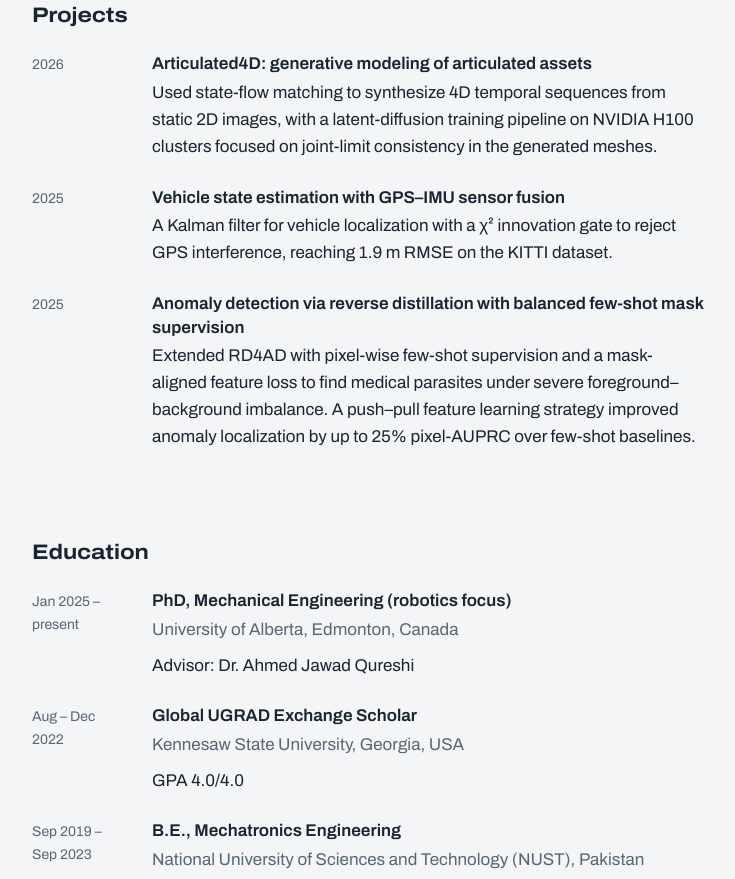
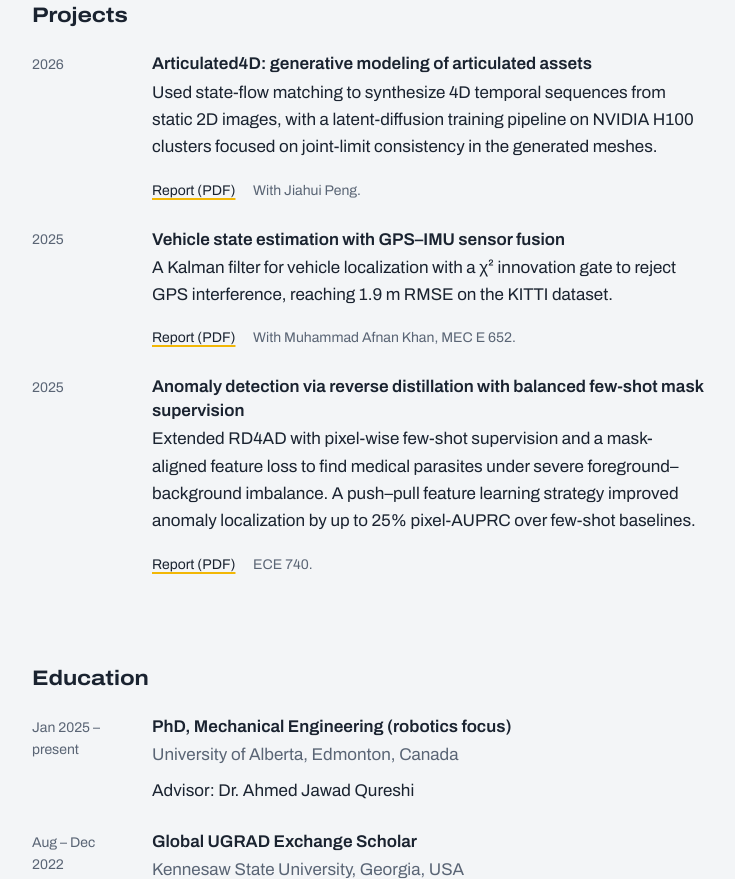
Before and after one commit to HasanAshraf/HasanAshraf.github.io, a plain HTML site: page index.html in a window 1280 px wide. Shown: the part 3478-4357 px from the top of the page, without its empty margins (448-1183 px from the left). Drawn offline with Linux system fonts and the light colour scheme.

Commit message:
Link project reports from the Projects section
Adds "Report (PDF)" links to the three projects, pointing to files/reports/. The three PDFs are uploaded to this branch separately.

```diff
--- a/index.html
+++ b/index.html
@@ -292,6 +292,7 @@
             <div>
               <p class="item-title">Articulated4D: generative modeling of articulated assets</p>
               <p>Used state-flow matching to synthesize 4D temporal sequences from static 2D images, with a latent-diffusion training pipeline on NVIDIA H100 clusters focused on joint-limit consistency in the generated meshes.</p>
+              <p class="pub-links"><a href="files/reports/saga-articulated-3d-reconstruction.pdf">Report (PDF)</a> <span class="pub-status">With Jiahui Peng.</span></p>
             </div>
           </li>
           <li>
@@ -299,6 +300,7 @@
             <div>
               <p class="item-title">Vehicle state estimation with GPS&ndash;IMU sensor fusion</p>
               <p>A Kalman filter for vehicle localization with a &chi;&sup2; innovation gate to reject GPS interference, reaching 1.9&nbsp;m RMSE on the KITTI dataset.</p>
+              <p class="pub-links"><a href="files/reports/gps-imu-state-estimation.pdf">Report (PDF)</a> <span class="pub-status">With Muhammad Afnan Khan, MEC E 652.</span></p>
             </div>
           </li>
           <li>
@@ -306,6 +308,7 @@
             <div>
               <p class="item-title">Anomaly detection via reverse distillation with balanced few-shot mask supervision</p>
               <p>Extended RD4AD with pixel-wise few-shot supervision and a mask-aligned feature loss to find medical parasites under severe foreground&ndash;background imbalance. A push&ndash;pull feature learning strategy improved anomaly localization by up to 25% pixel-AUPRC over few-shot baselines.</p>
+              <p class="pub-links"><a href="files/reports/reverse-distillation-anomaly-detection.pdf">Report (PDF)</a> <span class="pub-status">ECE 740.</span></p>
             </div>
           </li>
         </ol>
```
